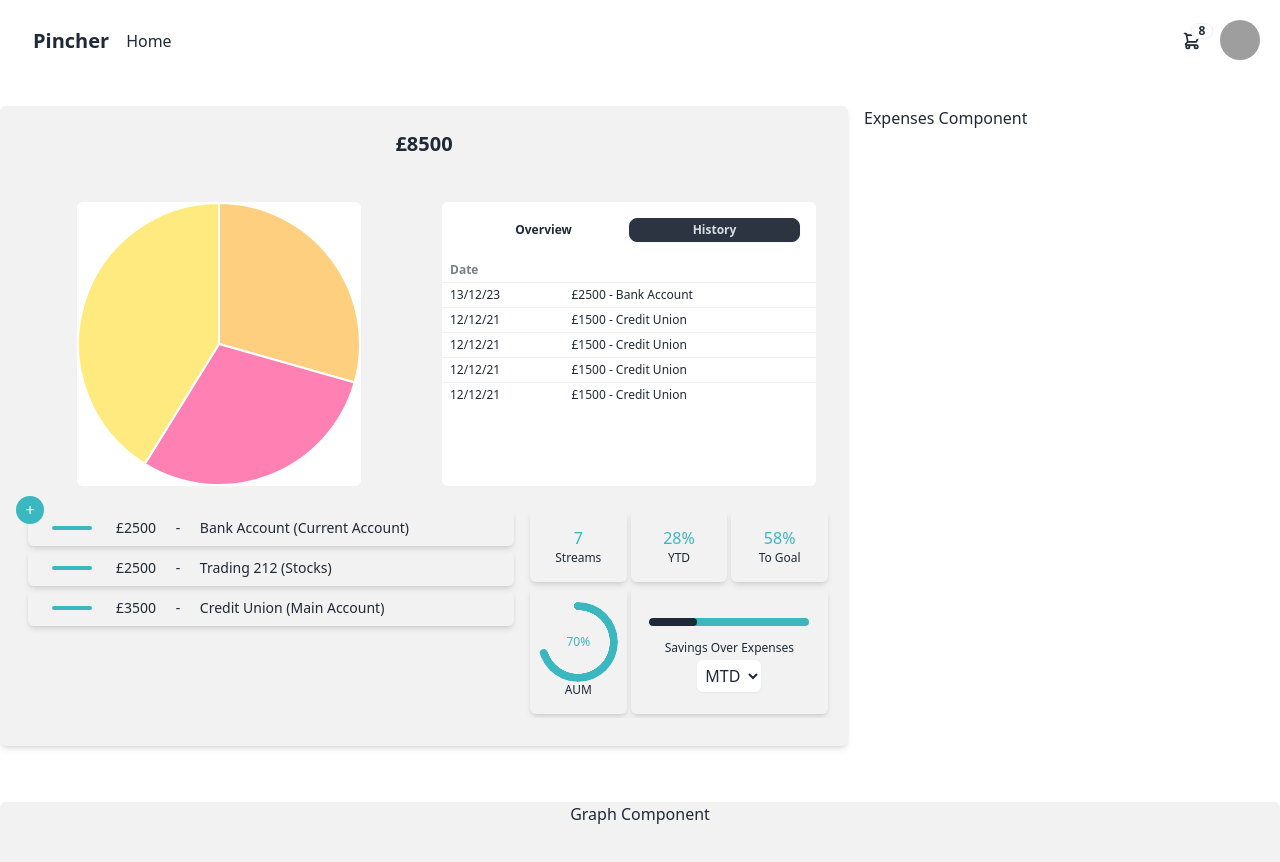
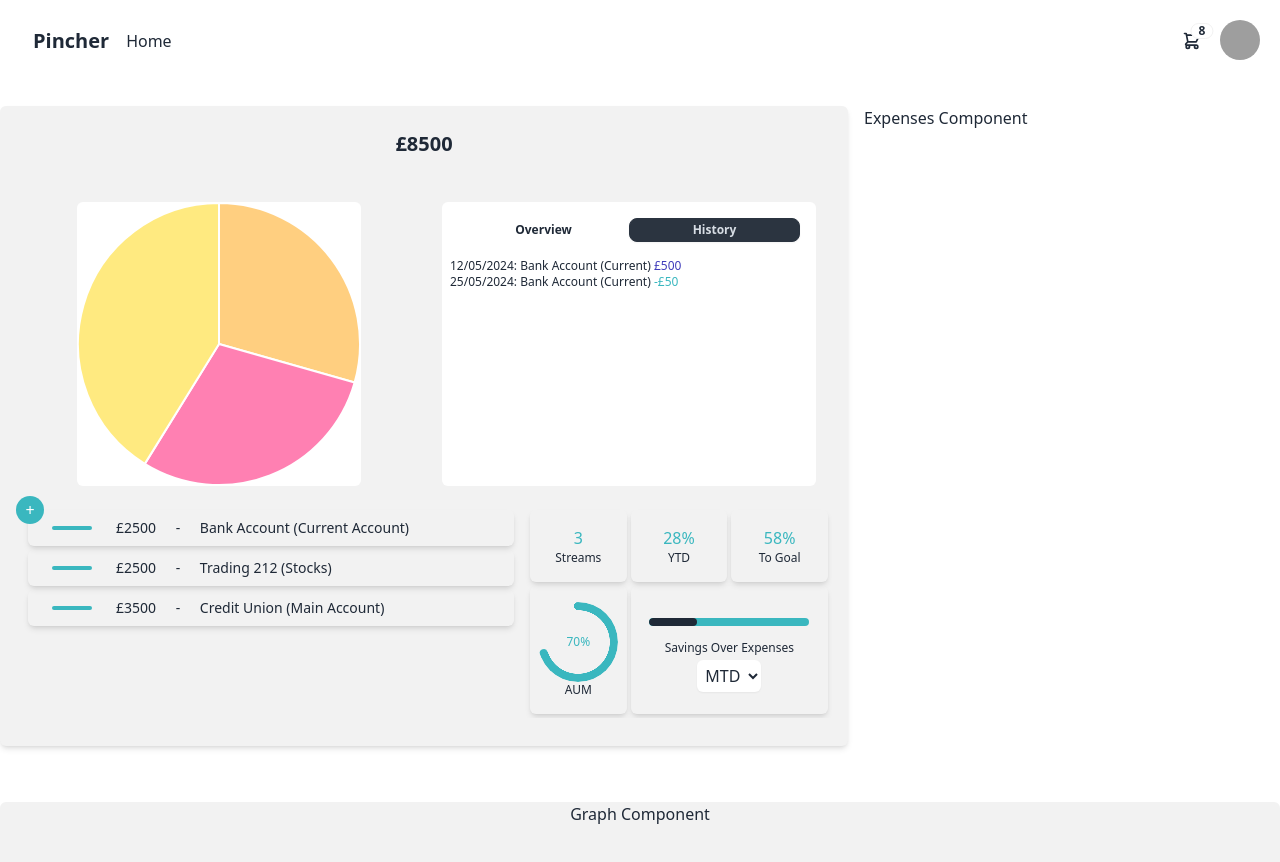
Before and after one commit to JamesBellew/pincher, a React (Vite) app: page / in a window 1280 px wide. Both pictures are taken after a click on the button "History". Shown: the top 862 px of the page. Built offline with nearby package versions, Linux system fonts and the light colour scheme; grey boxes are pictures that could not be loaded.

Commit message:
more notification work, started on the historyIncome array, now displaying dummy data

```diff
--- a/src/App.jsx
+++ b/src/App.jsx
@@ -37,11 +37,30 @@ function App() {
 
 
 ])
+const [incomeHistory,setIncomeHistory]= useState([
+
+  {
+    id:0,
+    incomeName:'Bank Account (Current)',
+    date:'12/05/2024',
+    figureChange:500
+  },
+  {
+    id:1,
+    incomeName:'Bank Account (Current)',
+    date:'25/05/2024',
+    figureChange:-50
+  }
+])
+
 const [isNotifMenuActive,setIsNotifMenuActive] = useState(false)
 const [notificationMesage,setNotificationMessage]=useState('Whoops, something went wrong here xD')
 
 const showNotif = (message) => {
   setIsNotifMenuActive(true);
+  console.log('====================================');
+  console.log('====================================');
+  console.log(message.title);
   console.log('====================================');
   setNotificationMessage(message);
   console.log('====================================');
@@ -77,8 +96,8 @@ const addNewIncome = (newIncomeData) => {
   <div className='absolute w-2/4 left-1/4 top-[85%] h-auto z-50 bg-purple rounded-md centerPlz p-5'>
 
 
-    <p>Income Updated !</p>
-    <p>{notificationMesage}</p>
+    <p>{notificationMesage.title}</p>
+    <p>{notificationMesage.message}</p>
 
   </div>
 }
@@ -134,7 +153,7 @@ const addNewIncome = (newIncomeData) => {
 
   </div>
 
-  <Income incomeArray={income} onAddIncome={addNewIncome} onEditIncome={editIncomeItem} onNotif={showNotif}/>
+  <Income incomeArray={income} onAddIncome={addNewIncome} onEditIncome={editIncomeItem} onNotif={showNotif} incomeHistoryArray={incomeHistory}/>
   <Expenses/>
 
   <Graph/>
--- a/src/components/Income.comp.jsx
+++ b/src/components/Income.comp.jsx
@@ -9,9 +9,10 @@ import '../App.css';
 
 Chart.register(PieController, ArcElement, Tooltip, Legend);
 
-function Income({ incomeArray, onAddIncome ,onEditIncome,onNotif}) {
+function Income({ incomeArray, onAddIncome ,onEditIncome,onNotif, incomeHistoryArray}) {
   const chartRef = useRef(null);
   const [totalIncomeFigure,setTotalIncomeFigure] = useState(0)
+  const [totalIncomeStreams,setTotalIncomeStreams] = useState(0)
   const [legendItems, setLegendItems] = useState([]);
   const chartInstance = useRef(null); // Use this ref to keep track of the chart instance
   const [incomeSectionNav,setIncomeSectionNav] = useState('overview')//this the usestate for the navigation for the income right hand side grid, it navigates between the overview and the history components. the two key words for valeus are overview and history
@@ -20,6 +21,7 @@ const [newIncomeAmount,setNewIncomeAmount]=useState(0)
 const [isFormValid, setIsFormValid] = useState(false);
 const [isEditIncomeModalActive,setIsEditIncomeModalActive] = useState(false)
 const [incomeSelectedForEdit,setIncomeSelectedForEdit] = useState(incomeArray[0])
+
 
  // Toggle modal visibility
  const toggleModal = () => setIsEditIncomeModalActive(!isEditIncomeModalActive);
@@ -46,7 +48,8 @@ const incomeClickHandler=(income)=>{
 }
 const saveIncomeEditHandler=()=>{
   setIsEditIncomeModalActive(!isEditIncomeModalActive)
-  onNotif('Changed the figure of ' + incomeSelectedForEdit.name + " from £" + incomeSelectedForEdit.amount + " to £" + IncomeEditValue)
+  onNotif({title:"Income Changed",message:'Changed the figure of ' + incomeSelectedForEdit.name + " from £" + incomeSelectedForEdit.amount + " to £" + IncomeEditValue})
+  // ,message:)
   onEditIncome(incomeSelectedForEdit.id, IncomeEditValue);
 }
 
@@ -75,11 +78,17 @@ const saveIncomeEditHandler=()=>{
 
     // Call the onAddIncome function passed down as prop, without an id
     onAddIncome(newIncomeData);
+    onNotif({title:"New Income Added",message:'Name : ' + newIncomeName  + " Amount : £" + newIncomeAmount })
   };
   useEffect(()=>{
     const totalAmount = incomeArray.reduce((accumulator, currentItem) => accumulator + currentItem.amount ,0);
     setTotalIncomeFigure(totalAmount)
 
+  },[incomeArray])
+
+  useEffect(()=>{
+    const totalStreams = incomeArray.length;
+    setTotalIncomeStreams(totalStreams)
   },[incomeArray])
   useEffect(() => {
     const ctx = chartRef.current.getContext('2d');
@@ -136,39 +145,22 @@ return  <ul className='text-xs ps-2 p-3'>
 
 }
 //this belkow components is the History for the user/ the overview components which has a brewakdown of recent activity within the income/expenses array.
-function ActivityComponent(){
-  return   <table className="table table-xs ">
-  <thead>
-    <tr>
-      <th>Date</th>
-      <th></th>
-    </tr>
-  </thead>
-  <tbody className='text-xs'>
-    <tr>
-      <td>13/12/23</td>
-      <td>£2500 - Bank Account</td>
-    </tr>
-    <tr>
-      <td>12/12/21</td>
-      <td>£1500 - Credit Union</td>
-    </tr>
+function ActivityComponent() {
+  return (
+    <ul>
+      {incomeHistoryArray.map((historyItem, index) => (
+        // Use curly braces to evaluate and display JavaScript expressions within JSX
+        <li className='text-xs px-2' key={index}>
+        {historyItem.date + ": " + historyItem.incomeName}
+        <span className={historyItem.figureChange >= 0 ? 'text-purple' : 'text-tahiti'}>
+          {historyItem.figureChange >= 0 ? ` £${historyItem.figureChange}` : ` -£${Math.abs(historyItem.figureChange)}`}
+        </span>
+      </li>
+      ))}
+    </ul>
+  );
+}
 
-    <tr>
-      <td>12/12/21</td>
-      <td>£1500 - Credit Union</td>
-    </tr>
-    <tr>
-      <td>12/12/21</td>
-      <td>£1500 - Credit Union</td>
-    </tr>
-    <tr>
-      <td>12/12/21</td>
-      <td>£1500 - Credit Union</td>
-    </tr>
-  </tbody>
-</table>
-}
 
 const incomeNavClickHandler=(section)=>{
 setIncomeSectionNav(section)
@@ -324,7 +316,7 @@ className='px-2 overflow-y-scroll col-span-5  always-show-scrollbar text-left'>
 </ul>
 <div className='col-span-3 grid  grid-cols-3 p-1 gap-1 rounded-md'>
 <div className='col-span-1 rounded-md shadow-md text-center flex flex-col items-center justify-center cursor-pointer'>
-<h2 className='text-tahiti'>7</h2><p className='text-xs'>Streams</p></div>
+<h2 className='text-tahiti'>{totalIncomeStreams}</h2><p className='text-xs'>Streams</p></div>
 <div className='col-span-1 rounded-md shadow-md text-center flex flex-col items-center justify-center cursor-pointer'>
 <h2 className='text-tahiti'>28%</h2><p className='text-xs'>YTD</p></div>
 <div className='col-span-1 rounded-md shadow-md text-center flex flex-col items-center justify-center cursor-pointer'>
```
